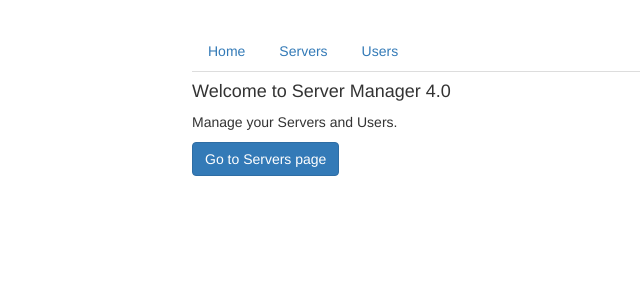
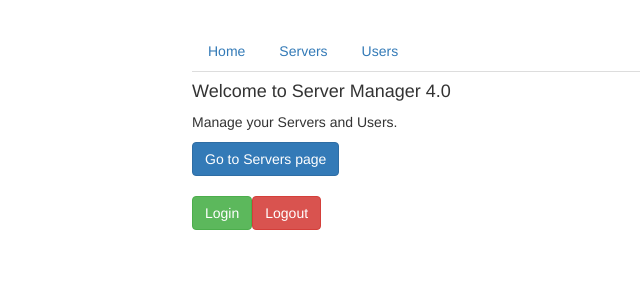
Before and after one commit to apiwathantrakool/-UdemyPractice---Angular, an Angular app in the folder routing-start/: page /home in a window 1280 px wide. Shown: the top 300 px of the page, without its empty margins (73-713 px from the left). Built offline with nearby package versions, Linux system fonts and the light colour scheme.

Commit message:
Section-11-139: Fake login/ logout.

```diff
--- a/routing-start/src/app/home/home.component.html
+++ b/routing-start/src/app/home/home.component.html
@@ -1,3 +1,7 @@
 <h4>Welcome to Server Manager 4.0</h4>
 <p>Manage your Servers and Users.</p>
 <button class="btn btn-primary" (click)="onLoadServers(1)">Go to Servers page</button>
+<br>
+<br>
+<button class="btn btn-success" (click)="onLogin()">Login</button>
+<button class="btn btn-danger" (click)="onLogout()">Logout</button>
--- a/routing-start/src/app/home/home.component.ts
+++ b/routing-start/src/app/home/home.component.ts
@@ -1,3 +1,4 @@
+import { AuthService } from './../auth.service';
 import { Component, OnInit } from '@angular/core';
 import { Router } from '@angular/router';
 
@@ -8,7 +9,7 @@
 })
 export class HomeComponent implements OnInit {
 
-  constructor(private router: Router) { }
+  constructor(private router: Router, private authService: AuthService) { }
 
   ngOnInit() {
   }
@@ -17,4 +18,12 @@
     this.router.navigate(['/servers', id, 'edit'], {queryParams: {allowEdit: '1'}, fragment: 'loading'});
   }
 
+  onLogin() {
+    this.authService.login();
+  }
+
+  onLogout() {
+    this.authService.logout();
+  }
+
 }
```
